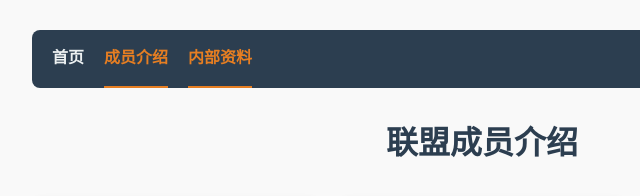
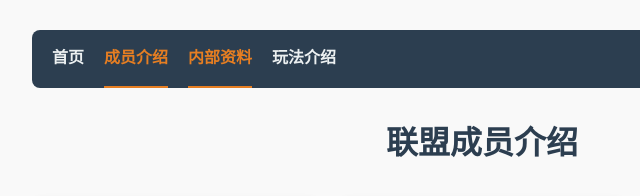
Before and after one commit to liuleileo723-boop/-, a plain HTML site: page members.html in a window 1280 px wide. Shown: the top 196 px of the page, 158-798 px from the left. Drawn offline with Linux system fonts and the light colour scheme.

Commit message:
Update members.html

```diff
--- a/members.html
+++ b/members.html
@@ -149,6 +149,7 @@
     <li><a href="index.html">首页</a></li>
     <li><a href="members.html" class="active">成员介绍</a></li>
     <li><a href="resources.html" class="active">内部资料</a></li>
+    <li><a href="acticles.html">玩法介绍</a></li>
   </ul>
   <div class="menu-toggle" id="menu-toggle" aria-label="菜单切换" role="button" tabindex="0">
     <span></span>
```
